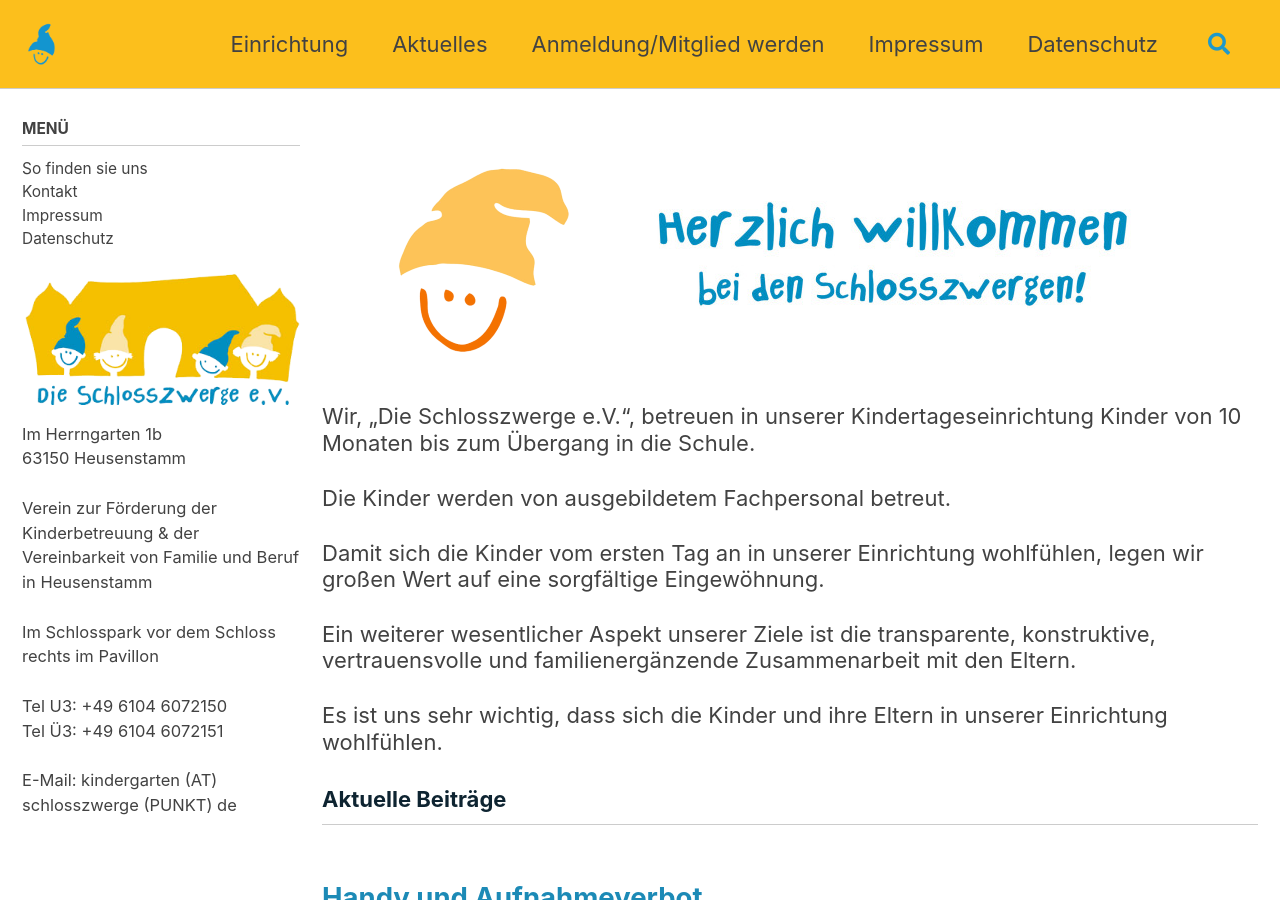
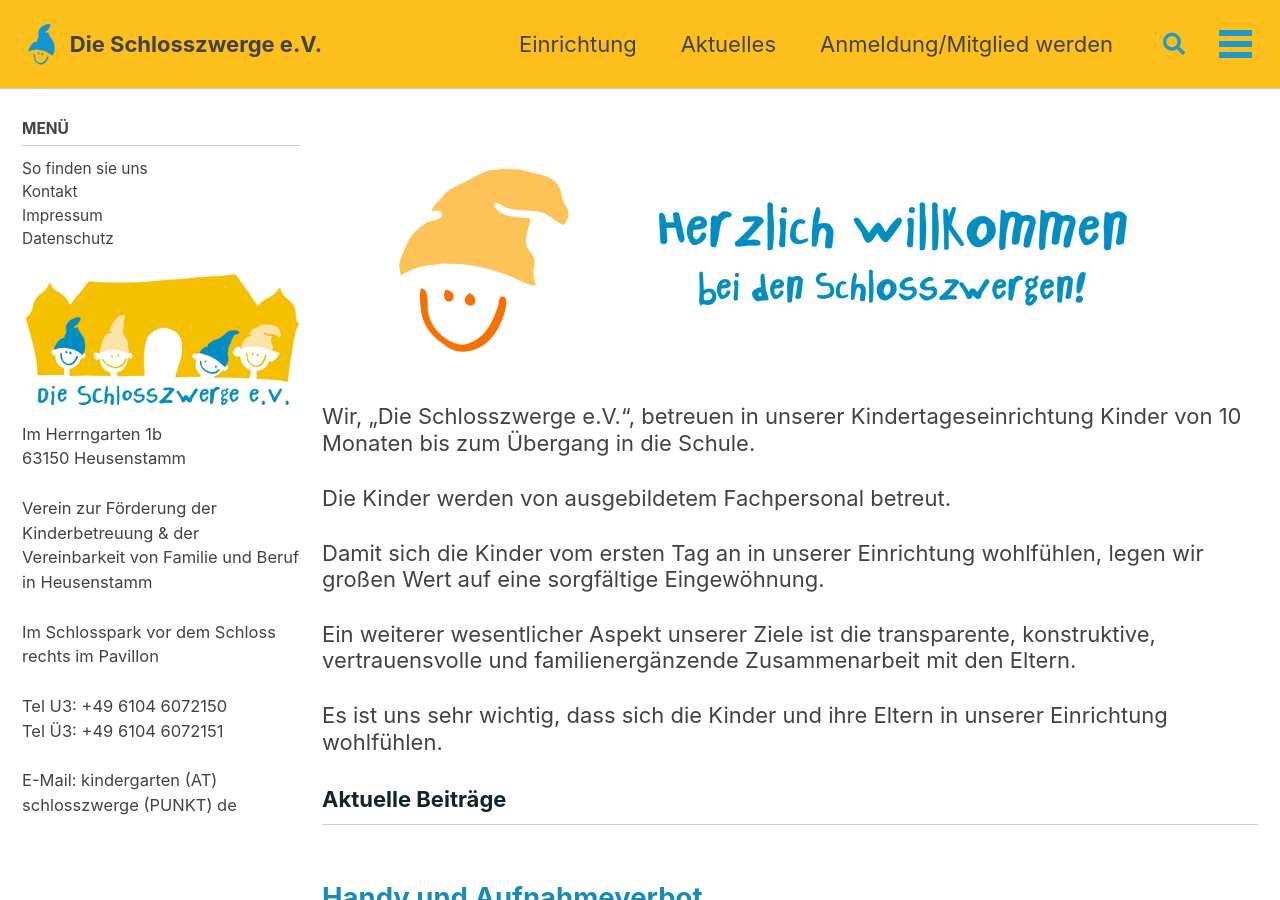
Before and after one commit to schlosszwerge/schlosszwerge.github.io, a Jekyll site: the page built from index.html, in a window 1280 px wide and 900 px high. Built offline with Jekyll 4.4.1, drawn with Linux system fonts in a browser that asks for light colours; cached includes are drawn as plain includes; the list of posts is cut into pages by our own code.

Commit message:
add title

```diff
--- a/_config.yml
+++ b/_config.yml
@@ -16,7 +16,7 @@
 
 # Site Settings
 locale                   : "de-DE"
-title                    : ""
+title                    : "Die Schlosszwerge e.V."
 title_separator          : "|"
 subtitle                 : "" # site tagline that appears below site title in masthead
 name                     : "Die Schlosszwerge e.V."
```
